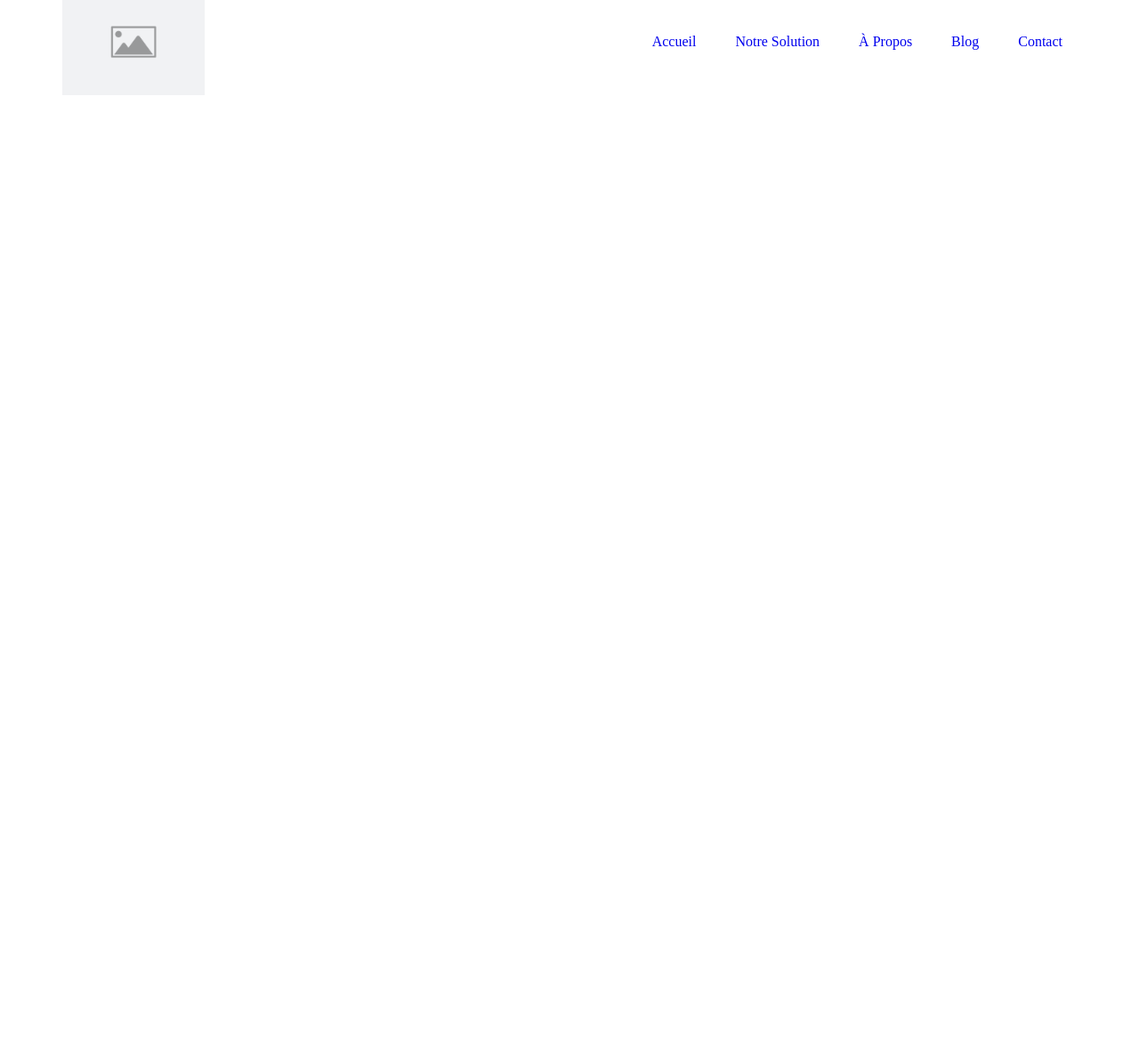
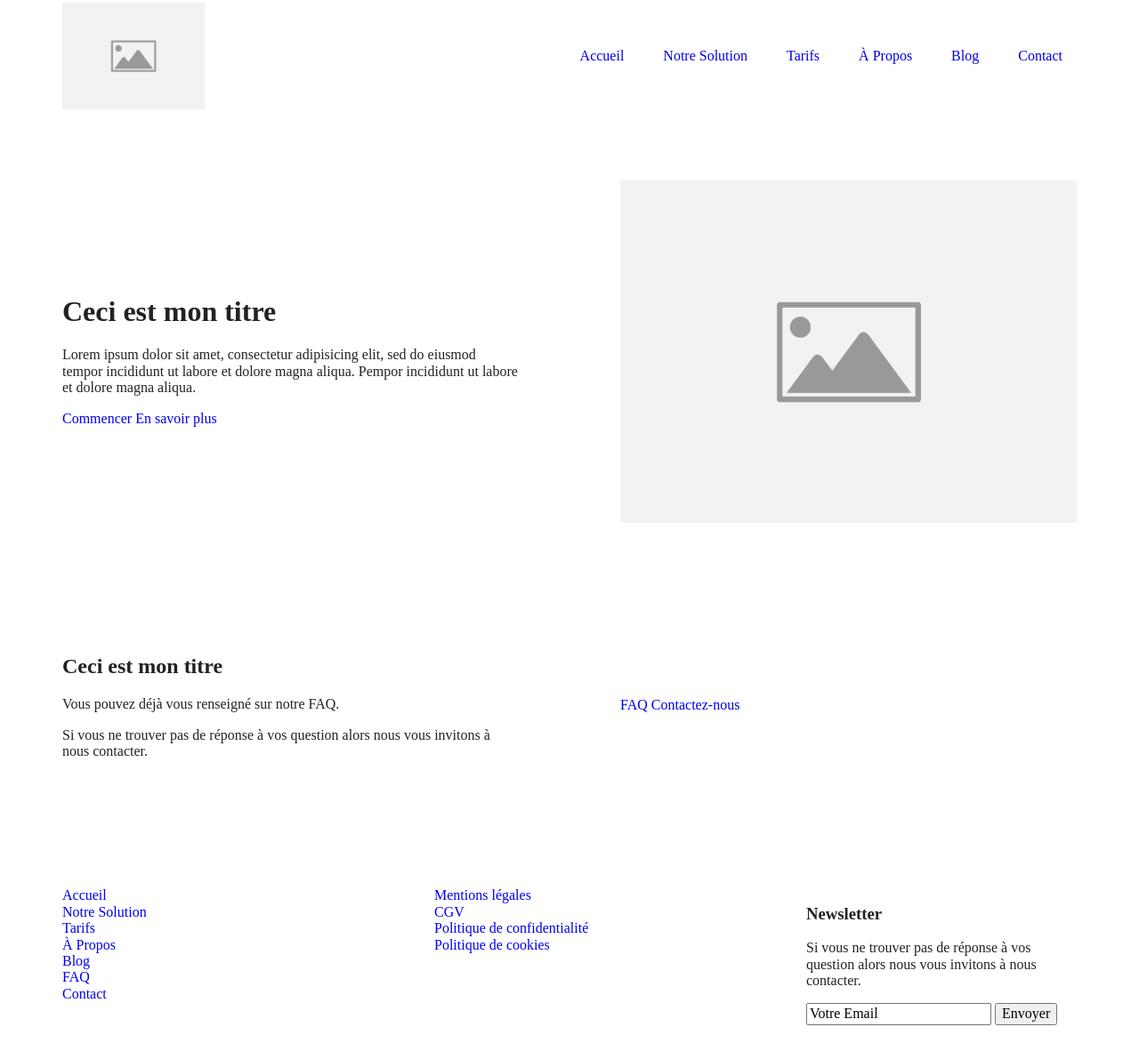
Before and after one commit to ggxm-ecv/Offishall, a website built with Parcel: page index.html in a window 1280 px wide. Shown: the part 13-1204 px from the top of the page at 89% size. Before the commit the page ends 800 px from the top, so only its background shows below. Built offline with nearby package versions, Linux system fonts and the light colour scheme.

Commit message:
homepage : banner / help / footer

```diff
--- a/css/main.css
+++ b/css/main.css
@@ -22,7 +22,14 @@ a {
 }
 
 img {
+  max-width: 100%;
   vertical-align: bottom;
+}
+
+ul, ol {
+  margin: 0;
+  padding: 0;
+  list-style: none;
 }
 
 /*
--- a/index.html
+++ b/index.html
@@ -32,6 +32,7 @@
         <ul class="header__nav-items">
           <li class="header__nav-item"><a href="/">Accueil</a></li>
           <li class="header__nav-item"><a href="/solution.html">Notre Solution</a></li>
+          <li class="header__nav-item"><a href="#tarif">Tarifs</a></li>
           <li class="header__nav-item"><a href="/a-propos.html">À Propos</a></li>
           <li class="header__nav-item"><a href="/blog.html">Blog</a></li>
           <li class="header__nav-item"><a href="/contact.html">Contact</a></li>
@@ -42,15 +43,60 @@
 
   <main>
     <div class="banner">
-
+      <div class="banner__wrapper container">
+        <div class="banner__content">
+          <h1 class="heading h1">Ceci est mon titre</h1>
+          <p class="txt">Lorem ipsum dolor sit amet, consectetur adipisicing elit, sed do eiusmod tempor incididunt ut labore et dolore magna aliqua. Pempor incididunt ut labore et dolore magna aliqua.</p>
+          <a href="#" class="btn btn-main">Commencer</a>
+          <a href="#" class="btn btn-second">En savoir plus</a>
+        </div>
+        <img src="img/placeholder-image.png" alt="">
+      </div>
     </div>
-    <div class="">
+    <div class="help">
+      <div class="help__wrapper container">
+        <div class="help__content">
+          <h2 class="heading h2">Ceci est mon titre</h2>
+          <p class="txt">Vous pouvez déjà vous renseigné sur notre FAQ.</p>
+          <p class="txt">Si vous ne trouver pas de réponse à vos question alors nous vous invitons à nous contacter.</p>
+        </div>
+        <div class="help__wrap-cta">
+          <a href="#" class="btn btn-main">FAQ</a>
+          <a href="#" class="btn btn-second">Contactez-nous</a>
+        </div>
+      </div>
+    </div>
+    <div class="reviews">
 
     </div>
   </main>
 
-  <footer>
-
+  <footer class="footer">
+    <div class="footer__wrapper container">
+      <ul class="footer__nav-items">
+        <li class="footer__nav-item"><a href="/">Accueil</a></li>
+        <li class="footer__nav-item"><a href="/solution.html">Notre Solution</a></li>
+        <li class="footer__nav-item"><a href="#tarif">Tarifs</a></li>
+        <li class="footer__nav-item"><a href="/a-propos.html">À Propos</a></li>
+        <li class="footer__nav-item"><a href="/blog.html">Blog</a></li>
+        <li class="footer__nav-item"><a href="/faq.html">FAQ</a></li>
+        <li class="footer__nav-item"><a href="/contact.html">Contact</a></li>
+      </ul>
+      <ul class="footer__nav-items">
+        <li class="footer__nav-item"><a href="#">Mentions légales</a></li>
+        <li class="footer__nav-item"><a href="#">CGV</a></li>
+        <li class="footer__nav-item"><a href="#">Politique de confidentialité</a></li>
+        <li class="footer__nav-item"><a href="#">Politique de cookies</a></li>
+      </ul>
+      <div class="newsletter">
+        <h3 class="heading h3">Newsletter</h3>
+        <p class="txt">Si vous ne trouver pas de réponse à vos question alors nous vous invitons à nous contacter.</p>
+        <form class="newsletter__form" action="" method="">
+          <input type="text" name="Email" value="Votre Email">
+          <input type="submit" name="" value="Envoyer">
+        </form>
+      </div>
+    </div>
   </footer>
 
   <script src="js/vendor/modernizr-3.11.2.min.js"></script>
--- a/sass/style.scss
+++ b/sass/style.scss
@@ -2,7 +2,22 @@
 ----------- Utilities
 *******************************************/
 
-
+/// Mixin to prefix a property
+/// @author Hugo Giraudel
+/// @param {String} $property - Property name
+/// @param {*} $value - Property value
+/// @param {List} $prefixes (()) - List of prefixes to print
+@mixin prefix($property, $value, $prefixes: ()) {
+  @each $prefix in $prefixes {
+    #{'-' + $prefix + '-' + $property}: $value;
+  }
+  // Output standard non-prefixed declaration
+  #{$property}: $value;
+}
+// exemple
+.selector {
+  @include prefix(transform, rotate(45deg), webkit ms);
+}
 
 /******* Containers *******/
 .container {
@@ -11,10 +26,51 @@
   margin: 0 auto;
 }
 
+/******* Font *******/
+
+.heading {
+
+}
+
+.h1 {
+
+}
+
+.h2 {
+
+}
+
+.h3 {
+
+}
+
+.txt {
+
+}
+
+/******* Button *******/
+
+.btn {
+
+}
+
+.btn-main {
+
+}
+
+.btn-second {
+
+}
+
 
 /*******************************************
 ----------- Header
 *******************************************/
+
+.header {
+  padding: 16px 0;
+}
+
 .header__wrapper {
   display: flex;
   justify-content: space-between;
@@ -36,3 +92,50 @@
     padding: 8px 16px;
   }
 }
+
+
+/*******************************************
+----------- Banner
+*******************************************/
+
+.banner {
+  padding: 64px 0;
+}
+
+.banner__wrapper {
+  display: grid;
+  grid-template-columns: 1fr 1fr;
+  column-gap: 10%;
+  align-items: center;
+}
+
+
+/*******************************************
+----------- Help
+*******************************************/
+
+.help {
+  padding: 64px 0;
+}
+
+.help__wrapper {
+  display: grid;
+  grid-template-columns: 1fr 1fr;
+  column-gap: 10%;
+  align-items: center;
+}
+
+
+/*******************************************
+----------- Footer
+*******************************************/
+
+.footer {
+  padding: 64px 0;
+}
+
+.footer__wrapper {
+  display: grid;
+  grid-template-columns: 1fr 1fr 1fr;
+  column-gap: 10%;
+}
```
Also changed, not shown: css/style.css, 1 other file.
